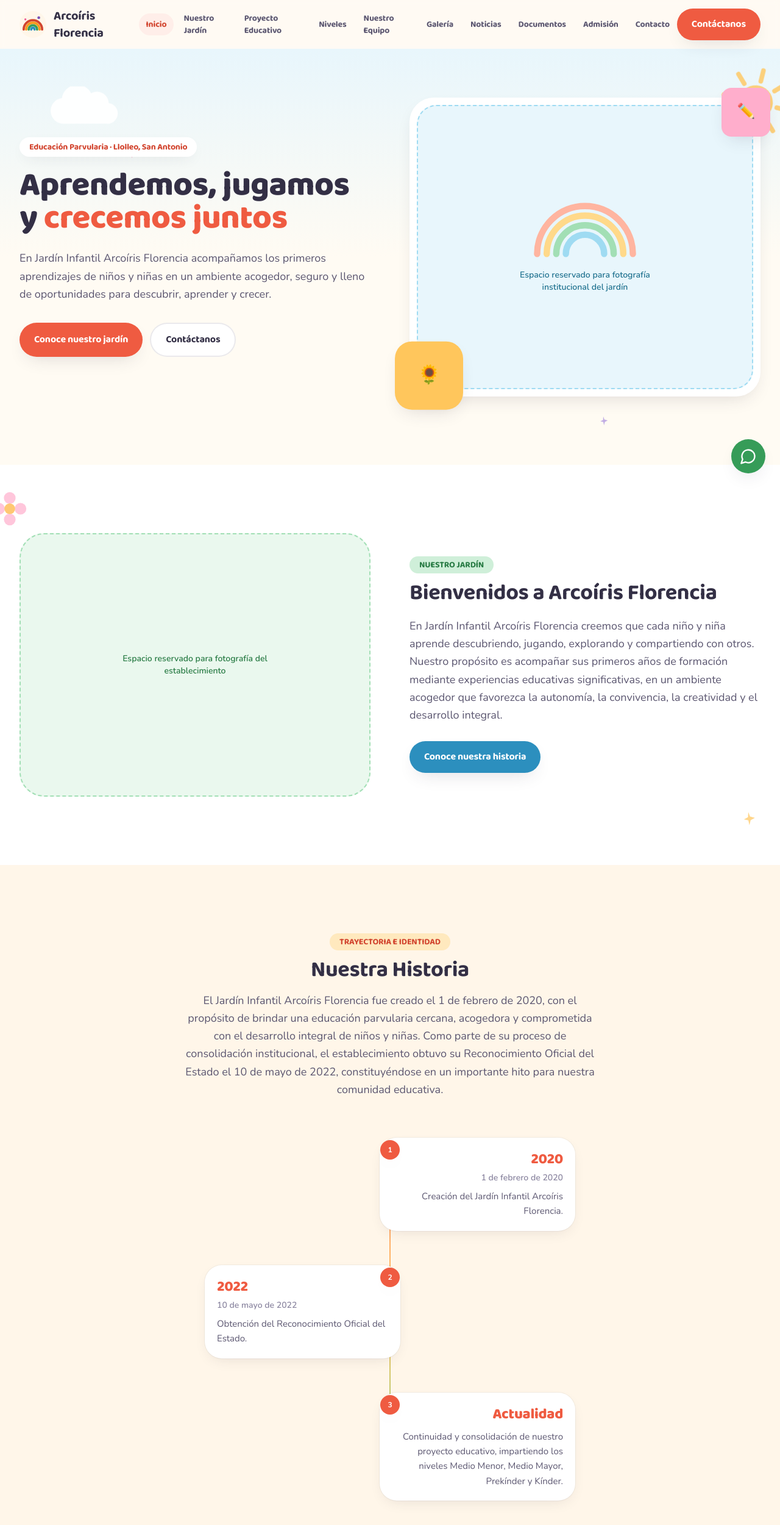
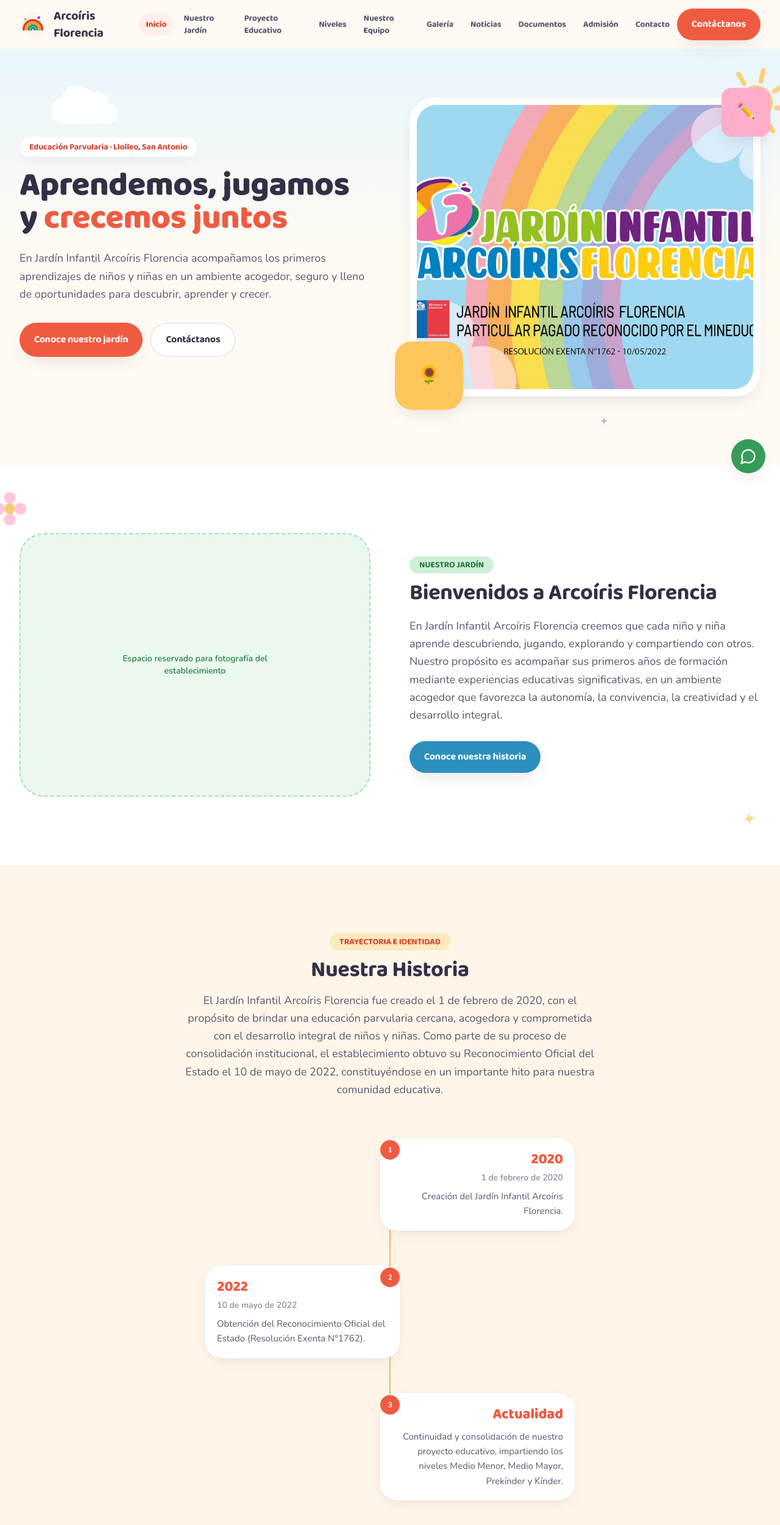
Before and after one commit to cristiangaona83-ui/arcoiris-florencia, a React (Vite) app: page / in a window 1280 px wide. Shown: the top 2500 px of the page at 61% size. Built offline with nearby package versions, Linux system fonts and the light colour scheme.

Commit message:
Agregar logo oficial en el Hero y numero de resolucion MINEDUC

```diff
--- a/src/components/Hero.tsx
+++ b/src/components/Hero.tsx
@@ -1,10 +1,5 @@
 import { Button } from "@/components/Button";
-import {
-  CloudShape,
-  RainbowArc,
-  StarShape,
-  SunShape,
-} from "@/components/decor/Decorations";
+import { CloudShape, StarShape, SunShape } from "@/components/decor/Decorations";
 
 export function Hero() {
   return (
@@ -46,13 +41,12 @@ export function Hero() {
         </div>
 
         <div className="reveal relative mx-auto w-full max-w-md lg:max-w-none">
-          <div className="relative aspect-[4/3.4] w-full rounded-[2.5rem] bg-white p-3 shadow-soft">
-            <div className="flex h-full w-full flex-col items-center justify-center gap-4 rounded-[2rem] border-2 border-dashed border-sky-200 bg-sky-50 text-center">
-              <RainbowArc className="h-20 w-36 sm:h-24 sm:w-44" />
-              <p className="max-w-[220px] text-sm font-semibold text-sky-600">
-                Espacio reservado para fotografía institucional del jardín
-              </p>
-            </div>
+          <div className="relative aspect-[4/3.4] w-full overflow-hidden rounded-[2.5rem] bg-white p-3 shadow-soft">
+            <img
+              src="/images/logo-oficial.jpg"
+              alt="Jardín Infantil Arcoíris Florencia — particular pagado reconocido por el MINEDUC, Resolución Exenta N°1762 del 10/05/2022"
+              className="h-full w-full rounded-[2rem] object-cover"
+            />
           </div>
 
           <div className="absolute -bottom-6 -left-6 flex h-24 w-24 items-center justify-center rounded-3xl bg-sun-300 shadow-soft animate-float sm:h-28 sm:w-28">
--- a/src/data/siteConfig.ts
+++ b/src/data/siteConfig.ts
@@ -18,6 +18,7 @@ export const siteConfig = {
 
   foundedAt: "1 de febrero de 2020",
   officialRecognitionAt: "10 de mayo de 2022",
+  officialRecognitionResolution: "Resolución Exenta N°1762",
   rbd: "42064-0",
 
   levels: [
--- a/src/data/timeline.ts
+++ b/src/data/timeline.ts
@@ -13,7 +13,7 @@ export const timelineEvents: TimelineEvent[] = [
   {
     year: "2022",
     date: "10 de mayo de 2022",
-    title: "Obtención del Reconocimiento Oficial del Estado.",
+    title: "Obtención del Reconocimiento Oficial del Estado (Resolución Exenta N°1762).",
   },
   {
     year: "Actualidad",
```
Also changed, not shown: public/images/logo-oficial.jpg (added).
